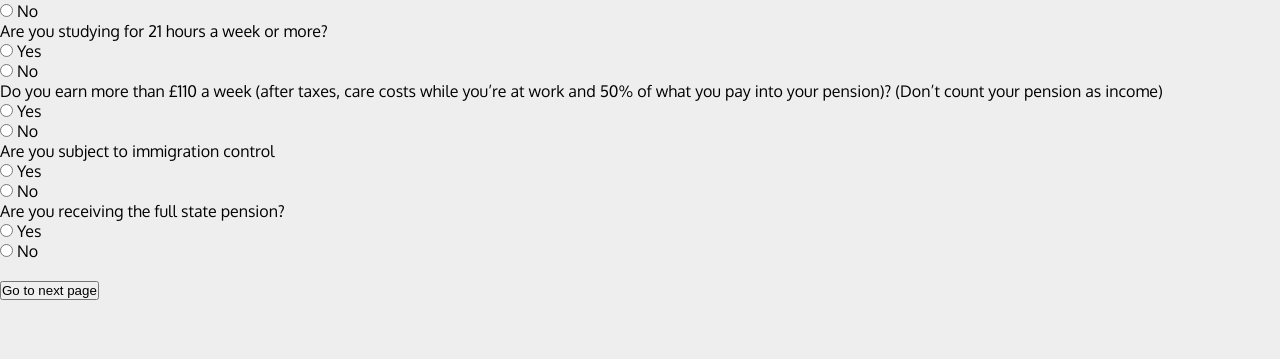
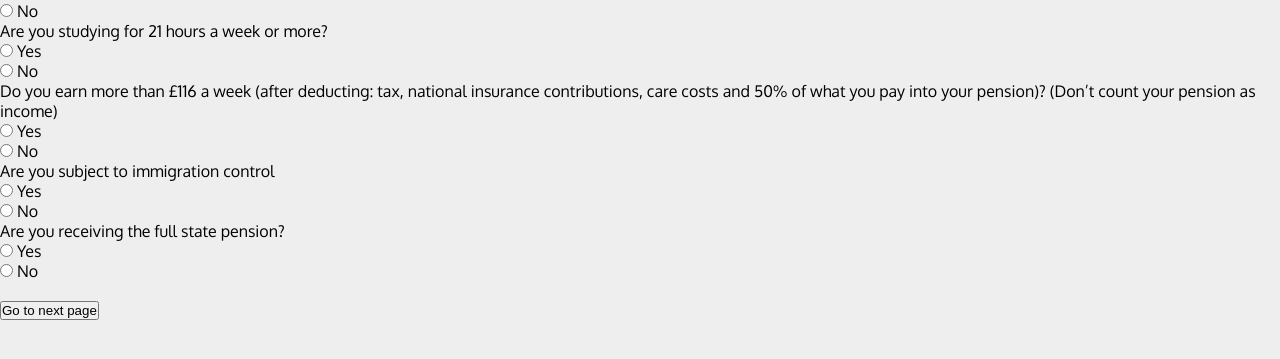
Before and after one commit to sashasashasasha/carers-allowance, a plain HTML site: page HTML/first_page_test.html in a window 1280 px wide. Shown: the part 361-720 px from the top of the page. Drawn offline with nearby package versions, Linux system fonts and the light colour scheme.

Commit message:
changed earnings threshold and earnings info on first page test.html

```diff
--- a/HTML/first_page_test.html
+++ b/HTML/first_page_test.html
@@ -49,7 +49,7 @@
         Yes <br>
          <input class="answer" type="radio" name="q6" value="1">
         No <br>
-        <p class="question"> Do you earn more than £110 a week (after taxes, care costs while you’re at work and 50% of what you pay into your pension)? (Don’t count your pension as income) </p>
+        <p class="question"> Do you earn more than £116 a week (after deducting: tax, national insurance contributions, care costs and 50% of what you pay into your pension)? (Don’t count your pension as income) </p>
         <input class="answer" type="radio" name="q7" value="0">
         Yes <br>
          <input class="answer" type="radio" name="q7" value="1">
```
